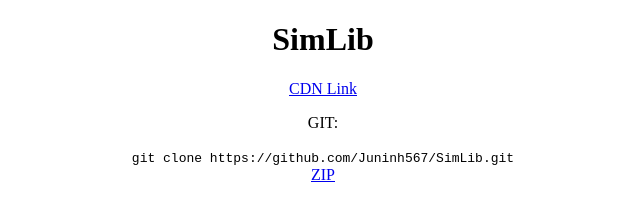
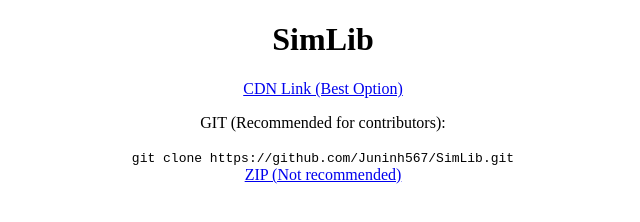
Before and after one commit to Juninh567/juninh567.github.io, a plain HTML site: page simlib.html in a window 1280 px wide. Shown: the whole page, without its empty margins (317-957 px from the left). Drawn offline with Linux system fonts and the light colour scheme.

Commit message:
Finish coding simlib.html

```diff
--- a/simlib.html
+++ b/simlib.html
@@ -5,7 +5,7 @@
   </head>
   <body>
     <center><h1>SimLib</h1></center>
-    <center><a href="https://raw.githubusercontent.com/Juninh567/SimLib/master/library.js">CDN Link</a></center>
-    <center><p>GIT: </p><code>git clone https://github.com/Juninh567/SimLib.git</code></center>
-    <center><a href="https://github.com/Juninh567/SimLib" >ZIP</a></center>
+    <center><a href="https://raw.githubusercontent.com/Juninh567/SimLib/master/library.js">CDN Link (Best Option)</a></center>
+    <center><p>GIT (Recommended for contributors): </p><code>git clone https://github.com/Juninh567/SimLib.git</code></center>
+    <center><a href="https://github.com/Juninh567/SimLib/archive/refs/heads/master.zip" >ZIP (Not recommended)</a></center>
   </body>
```
